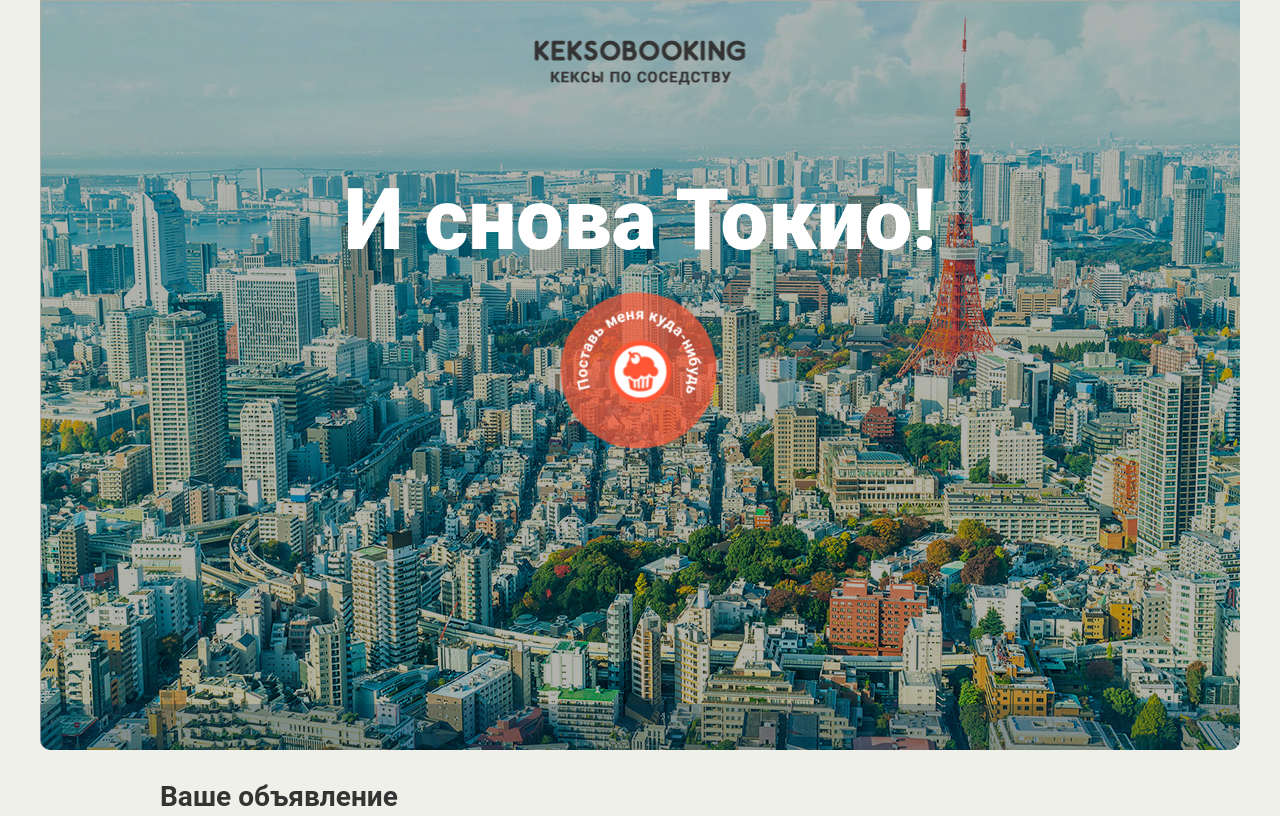
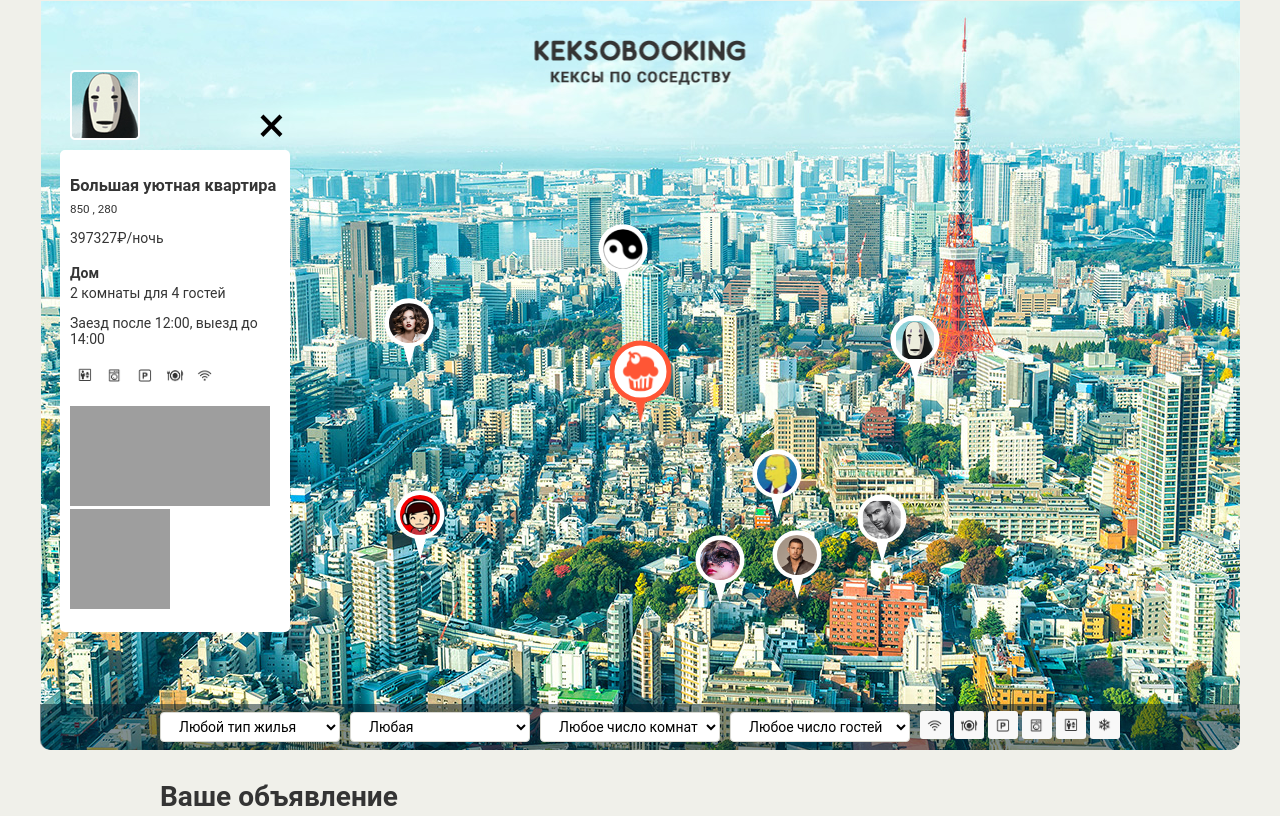
Before and after one commit to mariachern/394609-keksobooking, a website: page index.html in a window 1280 px wide. Shown: the top 816 px of the page. Drawn offline with Linux system fonts and the light colour scheme; grey boxes are pictures that could not be loaded.

Commit message:
Личный проект: милый DOM

```diff
--- a/index.html
+++ b/index.html
@@ -202,6 +202,7 @@
       </fieldset>
     </form>
   </div>
+
 </main>
 
 <footer class="footer container">
@@ -226,24 +227,19 @@
     <p><small>102-0082 Tōkyō-to, Chiyoda-ku, Ichibanchō, 14−3</small></p>
     <p class="popup__price">5200&#x20bd;/ночь</p>
     <h4>Квартира</h4>
-    <p>2 комнаты для 3 гостей</p>
-    <p>Заезд после 14:00, выезд до 10:00</p>
+    <p class="guests-and-rooms">2 комнаты для 3 гостей</p>
+    <p class="checkin-and-checkout">Заезд после 14:00, выезд до 10:00</p>
     <ul class="popup__features">
-      <li class="feature feature--wifi"></li>
-      <li class="feature feature--dishwasher"></li>
-      <li class="feature feature--parking"></li>
-      <li class="feature feature--washer"></li>
-      <li class="feature feature--elevator"></li>
-      <li class="feature feature--conditioner"></li>
     </ul>
-    <p>Великолепная квартира-студия в центре Токио. Подходит как туристам, так и бизнесменам. Квартира полностью укомплектована и недавно отремонтирована.</p>
+    <p class="description">Великолепная квартира-студия в центре Токио. Подходит как туристам, так и бизнесменам. Квартира полностью укомплектована и недавно отремонтирована.</p>
     <ul class="popup__pictures">
-      <li><img src=""></li>
     </ul>
   </article>
 
   <button style="left: 200px; top: 400px;" class="map__pin"><img src="img/avatars/user07.png" width="40" height="40" draggable="false"></button>
 </template>
 
+<script src="js/map.js"></script>
+
 </body>
 </html>
--- /dev/null
+++ b/js/map.js
@@ -0,0 +1,149 @@
+'use strict';
+
+// убрали класс
+var map = document.querySelector('.map');
+map.classList.remove('map--faded');
+
+var mapPins = document.querySelector('.map__pins');
+var mapFilters = document.querySelector('.map__filters-container');
+
+// основной массив
+var notices = [];
+var NOTICE_COUNTER = 8;
+
+var getRandomElement = function (array) {
+  var value = Math.floor(Math.random() * array.length);
+  return array[value];
+};
+
+var arrayIndex = [1, 2, 3, 4, 5, 6, 7, 8];
+
+// title
+var arrayTitle = ['Большая уютная квартира', 'Маленькая неуютная квартира', 'Огромный прекрасный дворец', 'Маленький ужасный дворец', 'Красивый гостевой домик', 'Некрасивый негостеприимный домик', 'Уютное бунгало далеко от моря', 'Неуютное бунгало по колено в воде'];
+
+// type
+var typeOfApartments = ['flat', 'house', 'bungalo'];
+
+// checkin - checkout
+var time = ['12:00', '13:00', '14:00'];
+
+// photos
+var picturesOfApartments = ['http://o0.github.io/assets/images/tokyo/hotel1.jpg', 'http://o0.github.io/assets/images/tokyo/hotel2.jpg', 'http://o0.github.io/assets/images/tokyo/hotel3.jpg'];
+
+// features
+var listOfFeatures = ['feature--wifi', 'feature--dishwasher', 'feature--parking', 'feature--washer', 'feature--elevator', 'feature--conditioner'];
+
+var getRandomFeatures = function () {
+  var featuresCounter = Math.ceil(Math.random() * listOfFeatures.length);
+  var randomFeaturesArray = listOfFeatures.slice(0, featuresCounter);
+  return randomFeaturesArray;
+};
+
+// перемешать
+var shuffleArray = function () {
+  return Math.random() - 0.5;
+};
+
+// location
+var generateRandomNumber = function (min, max) {
+  var number = Math.floor(Math.random() * (max - min + 1)) + min;
+  return number;
+};
+
+// объект
+for (var i = 0; i < NOTICE_COUNTER; i++) {
+  var coordX = generateRandomNumber(300, 900);
+  var coordY = generateRandomNumber(150, 500);
+
+  var randomNotice = {
+    author: {
+      avatar: 'img/avatars/user0' + arrayIndex[i] + '.png'
+    },
+    offer: {
+      title: arrayTitle[i],
+      address: coordX + ' , ' + coordY,
+      price: generateRandomNumber(1000, 1000000),
+      type: getRandomElement(typeOfApartments),
+      rooms: generateRandomNumber(1, 5),
+      guests: generateRandomNumber(1, 10),
+      checkin: getRandomElement(time),
+      checkout: getRandomElement(time),
+      features: getRandomFeatures(),
+      description: '',
+      pictures: picturesOfApartments.sort(shuffleArray)
+    },
+    location: {
+      x: coordX,
+      y: coordY
+    }
+  };
+  notices.push(randomNotice);
+}
+
+var similarMapPinTemplate = document.querySelector('template').content;
+
+
+// отрисовка pin
+var renderMapPin = function (notice) {
+  var mapPin = similarMapPinTemplate.querySelector('.map__pin').cloneNode(true);
+  var mapPinImg = mapPin.querySelector('img');
+  mapPinImg.src = notice.author.avatar;
+
+  mapPin.style.left = notice.location.x + 25 + 'px';
+  mapPin.style.top = notice.location.y + 70 + 'px';
+
+  return mapPin;
+};
+
+var fragment = document.createDocumentFragment();
+
+for (var j = 0; j < NOTICE_COUNTER; j++) {
+  fragment.appendChild(renderMapPin(notices[j]));
+}
+
+mapPins.appendChild(fragment);
+
+var mapCard = similarMapPinTemplate.querySelector('.map__card').cloneNode(true);
+
+// отрисовка объявления
+var renderNotice = function (notice) {
+  mapCard.querySelector('.popup__avatar').src = notice.author.avatar;
+
+  mapCard.querySelector('h3').textContent = notice.offer.title;
+
+  mapCard.querySelector('small').textContent = notice.offer.address;
+
+  mapCard.querySelector('.popup__price').textContent = notice.offer.price + '\u20BD' + '/ночь';
+
+  mapCard.querySelector('h4').textContent = 'Квартира';
+  if (notice.offer.type === 'house') {
+    mapCard.querySelector('h4').textContent = 'Дом';
+  }
+
+  mapCard.querySelector('.guests-and-rooms').textContent = notice.offer.rooms + ' комнаты для ' + notice.offer.guests + ' гостей';
+
+  mapCard.querySelector('.checkin-and-checkout').textContent = 'Заезд после ' + notice.offer.checkin + ', выезд до ' + notice.offer.checkout;
+
+  for (var e = 0; e < notice.offer.features.length; e++) {
+    var newFeature = '<li class="feature"></li>';
+    var popupFeatures = mapCard.querySelector('.popup__features');
+    popupFeatures.insertAdjacentHTML('afterbegin', newFeature);
+    popupFeatures.querySelector('li').classList.add(notice.offer.features[e]);
+  }
+
+  mapCard.querySelector('.description').textContent = notice.offer.description;
+
+  for (var x = 0; x < notice.offer.pictures.length; x++) {
+    var newPicture = '<li><img src=""></li>';
+    var popupPictures = mapCard.querySelector('.popup__pictures');
+    popupPictures.insertAdjacentHTML('afterbegin', newPicture);
+    var picture = popupPictures.querySelector('img');
+    picture.src = notice.offer.pictures[x];
+    picture.width = 100;
+    picture.height = 100;
+  }
+};
+
+renderNotice(notices[0]);
+
+map.insertBefore(mapCard, mapFilters);
--- a/package.json
+++ b/package.json
@@ -11,7 +11,7 @@
     "url": "https://github.com/htmlacademy-javascript/394609-keksobooking/issues"
   },
   "devDependencies": {
-    "eslint": "4.16.0",
+    "eslint": "^4.16.0",
     "eslint-config-htmlacademy": "0.4.x"
   },
   "license": "MIT",
```
